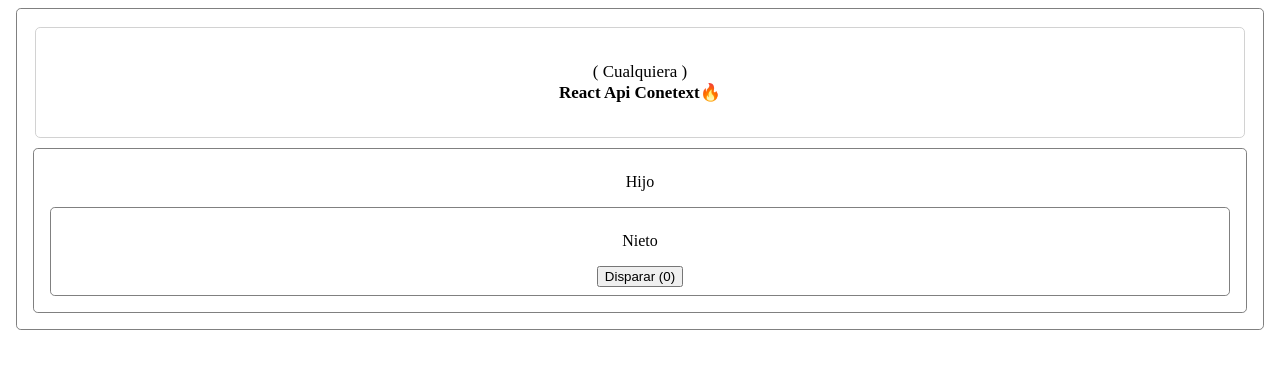
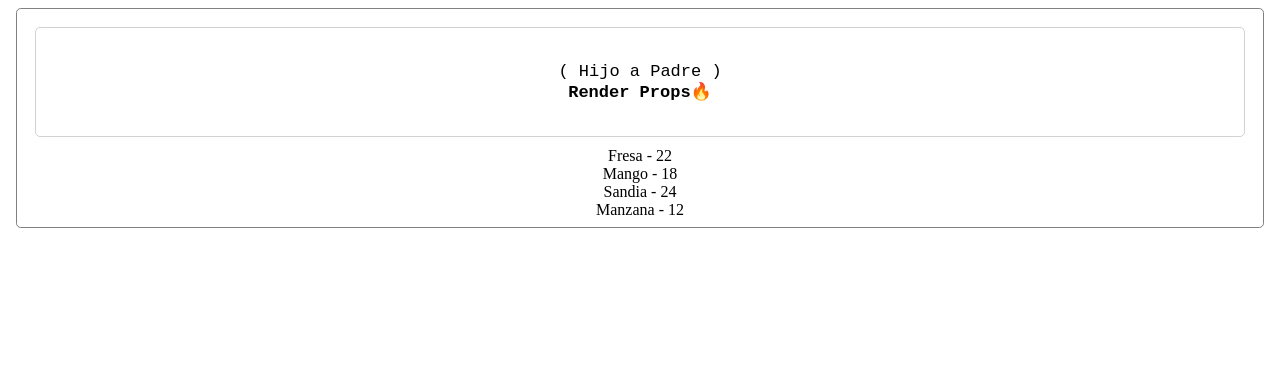
Before and after one commit to Eisten1996/react-fundamentos, a React (Create React App) app: page / in a window 1280 px wide. Shown: the top 368 px of the page. Built offline with nearby package versions, Linux system fonts and the light colour scheme.

Commit message:
Patrón Render Prop (Hijo a Padre)

```diff
--- a/src/App.js
+++ b/src/App.js
@@ -1,27 +1,26 @@
 import React, { Component } from 'react'
 
-const { Provider, Consumer } = React.createContext()
-
 const Header = () => {
-  const subtitleSyle = {
+  const subtitleStyles = {
     fontWeight: 'bold',
   }
 
-  const headerStyle = {
+  const headerStyles = {
     margin: '0.6em',
     borderRadius: '0.3em',
     border: '1px solid #d2d2d2',
     padding: '2em 0.4em',
-    fontFamily: 'monoespace',
+    fontFamily: 'monospace',
     fontSize: '17px',
+    textAlign: 'center',
   }
 
   return (
-    <header style={headerStyle}>
-      <div>( Cualquiera )</div>
-      <div style={subtitleSyle}>
-        React Api Conetext
-        <span role="img" aria="img">
+    <header style={headerStyles}>
+      <div>( Hijo a Padre )</div>
+      <div style={subtitleStyles}>
+        Render Props
+        <span role="img" aria-label="flame">
           🔥
         </span>
       </div>
@@ -29,60 +28,54 @@ const Header = () => {
   )
 }
 
-const boxStyles = {
-  margin: '0.5em',
-  padding: '0.5em',
-  borderRadius: '0.3em',
-  border: '1px solid gray',
-  textAlign: 'center',
-}
-
-class Hijo extends Component {
+class List extends Component {
   render() {
+    const { list, render } = this.props
     return (
-      <div style={boxStyles}>
-        <p>Hijo</p>
-        <Nieto />
+      <div>
+        {list.map((item, index) => {
+          if (render) {
+            return render(item, index)
+          }
+          return <li key={item.name}>{item.name}</li>
+        })}
       </div>
     )
   }
 }
 
-const Nieto = () => (
-  <Consumer>
-    {({ clicks, addClick }) => (
-      <div style={boxStyles}>
-        <p>Nieto</p>
-        <button onClick={addClick}>Disparar ({clicks})</button>
-      </div>
-    )}
-  </Consumer>
-)
+const boxStyles = {
+  padding: '0.5em',
+  margin: ' 0.5em',
+  border: '1px solid gray',
+  borderRadius: '0.3em',
+  textAlign: 'center',
+}
 
 class App extends Component {
   state = {
-    clicks: 0,
-  }
-
-  addClick = () => {
-    this.setState({
-      clicks: this.state.clicks + 1,
-    })
+    fruits: [
+      { name: 'Fresa', price: 22 },
+      { name: 'Mango', price: 18 },
+      { name: 'Sandia', price: 24 },
+      { name: 'Manzana', price: 12 },
+    ],
   }
 
   render() {
+    const { fruits } = this.state
     return (
-      <Provider
-        value={{
-          clicks: this.state.clicks,
-          addClick: this.addClick,
-        }}
-      >
-        <div style={boxStyles}>
-          <Header />
-          <Hijo />
-        </div>
-      </Provider>
+      <div style={boxStyles}>
+        <Header />
+        <List
+          list={fruits}
+          render={(data, index) => (
+            <div>
+              {data.name} - {data.price}
+            </div>
+          )}
+        />
+      </div>
     )
   }
 }
```
